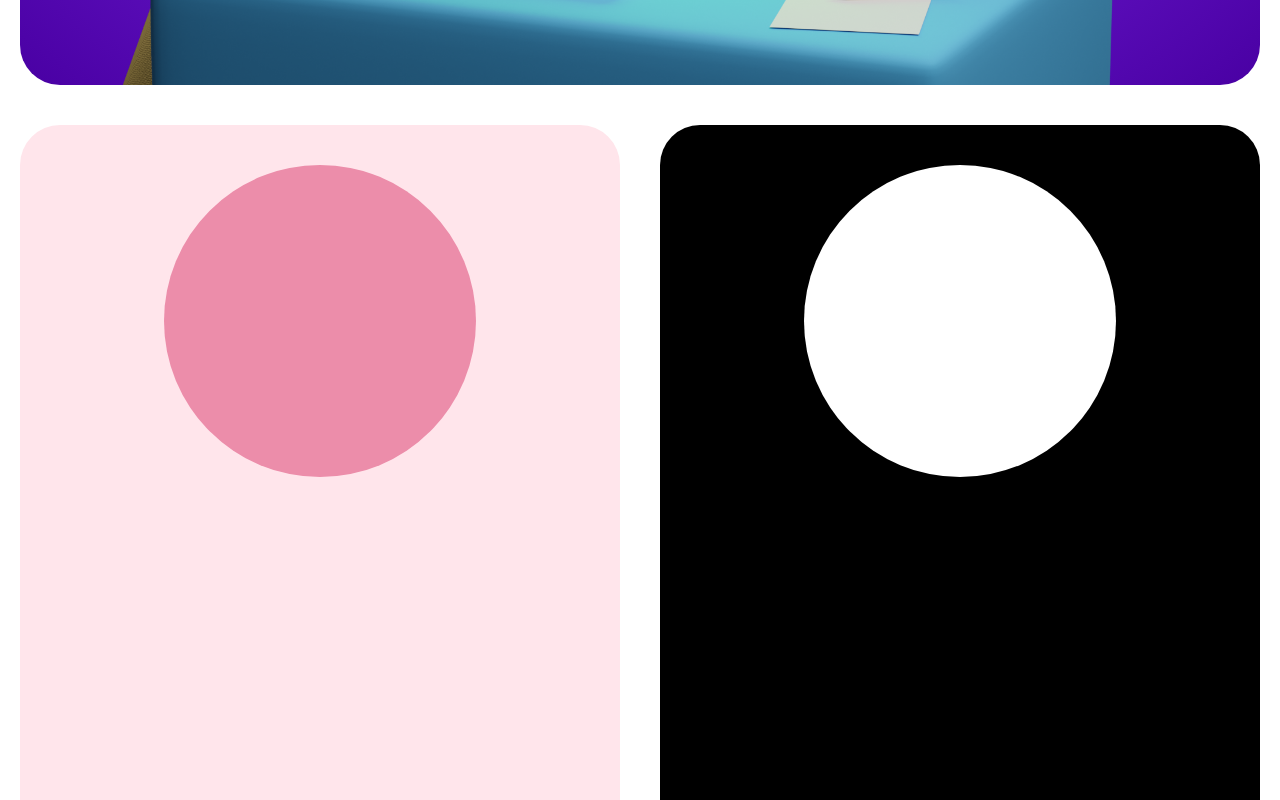
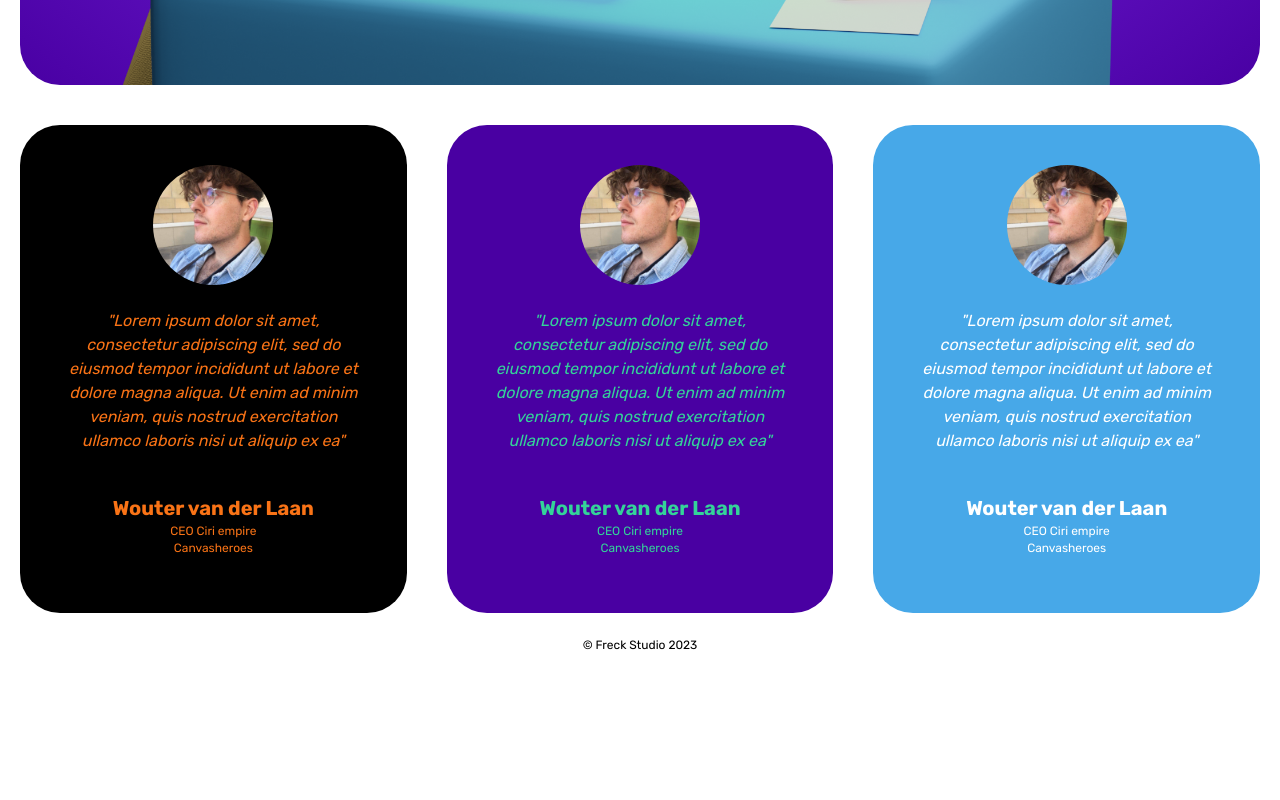
Before and after one commit to WoutervanderLaan/Freck-Studio-NextJS, a Next.js app: page / in a window 1280 px wide. Shown: the part 1860-2660 px from the top of the page. After the commit the page ends 2538 px from the top, so only its background shows below. Built offline with nearby package versions, Linux system fonts and the light colour scheme; a web font is replaced by a local one.

Commit message:
test commit

```diff
--- a/src/app/page.tsx
+++ b/src/app/page.tsx
@@ -1,6 +1,6 @@
 import Intro from '@/components/sections/Intro'
 import WhoCard from '@/components/sections/WhoCard'
-import Card from '@/components/Card'
+// import Card from '@/components/Card'
 import Brands from '@/components/sections/Brands'
 import Testimonials from '@/components/sections/Testimonials'
 
@@ -15,7 +15,7 @@
                 <WhoCard />
             </section>
 
-            <section
+            {/* <section
                 id="why"
                 className="container flex flex-col gap-10 lg:flex-row"
             >
@@ -31,7 +31,7 @@
                 >
                     <div className="bg-white w-[60%] aspect-square rounded-full" />
                 </Card>
-            </section>
+            </section> */}
 
             <Testimonials />
         </>
```
